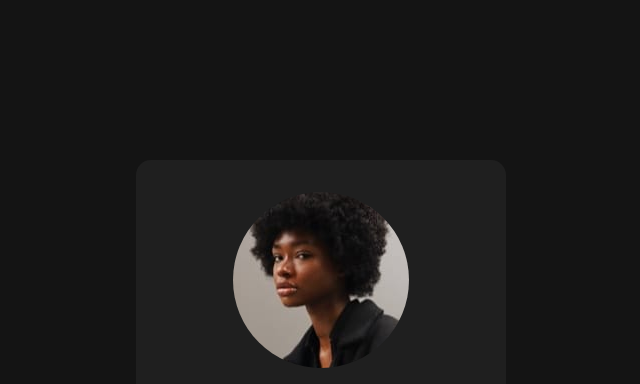
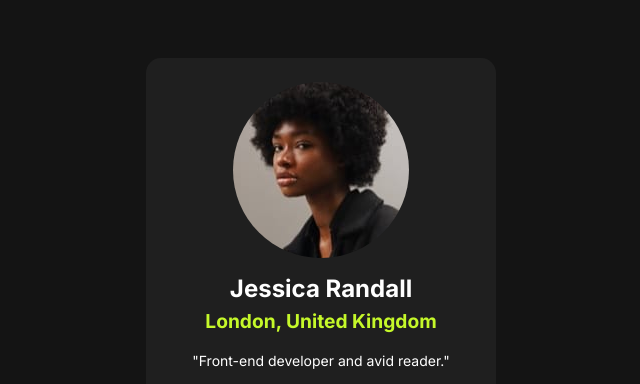
Before and after one commit to verakissyou17/social-links-profile, a plain HTML site: page index.html in a window 1280 px wide. Shown: the top 384 px of the page, without its empty margins (319-959 px from the left). Drawn offline with Linux system fonts and the light colour scheme.

Commit message:
Improve the layout

```diff
--- a/style.css
+++ b/style.css
@@ -1,4 +1,6 @@
-*, *::after, *::before {
+*,
+*::after,
+*::before {
   padding: 0;
   margin: 0;
   box-sizing: border-box;
@@ -17,28 +19,50 @@ body {
   font-family: 'Inter', sans-serif;
   background-color: var(--Off-Black);
   height: 100vh;
+  display: flex;
+  flex-direction: column;
+  align-items: center;
+  justify-content: center;
+}
+
+.container {
+  width: 100%;
+  max-width: 350px;
+  margin: 0 auto;
+  display: flex;
+  flex-direction: column;
+  align-items: center;
+  justify-content: center;
+  background-color: var(--Dark-Grey);
+  color: var(--White);
+  padding: 1.5em;
+  border-radius: 15px;
 }
 
 p {
-  font-size: 14px;
+  font-size: 0.8750rem;
   font-family: 'Inter', sans-serif;
-  margin-bottom: 2em;
+  margin-bottom: 1.5em;
 }
 
 img {
   border-radius: 50%;
+  max-width: 100%;
+  display: block;
 }
 
 h1 {
   font-family: 'Inter', sans-serif;
+  font-size: clamp(1rem, 3.5vw, 1.5rem);
   margin-top: .7em;
   margin-bottom: .25em;
 }
 
 h3 {
   font-family: 'Inter', sans-serif;
+  font-size: clamp(.5rem, 2.5vw, 1.2rem);
   color: var(--Green);
-  margin-bottom: 2em;
+  margin-bottom: 1em;
 }
 
 button {
@@ -47,9 +71,10 @@ button {
   background-color: var(--Grey);
   color: var(--White);
   padding: 1em;
-  margin-bottom: 1em;
+  margin-bottom: .5em;
   border-radius: 10px;
   font-family: 'Inter', sans-serif;
+  font-size: 1rem;
   font-weight: 700;
 }
 
@@ -60,20 +85,6 @@ button:hover {
 
 main :nth-child(9) {
   margin-bottom: 0;
-}
-
-.container {
-  width: 100%;
-  max-width: 370px;
-  display: flex;
-  flex-direction: column;
-  align-items: center;
-  justify-content: center;
-  margin: 0 auto;
-  background-color: var(--Dark-Grey);
-  color: var(--White);
-  padding: 2em;
-  border-radius: 15px;
 }
 
   footer {
@@ -90,9 +101,3 @@ main :nth-child(9) {
   footer a:hover {
     color: var(--Grey);
   }
-
-  @media (min-width: 500px) {
-    .container {
-      margin-top: 10em;
-    }
-  }
```
